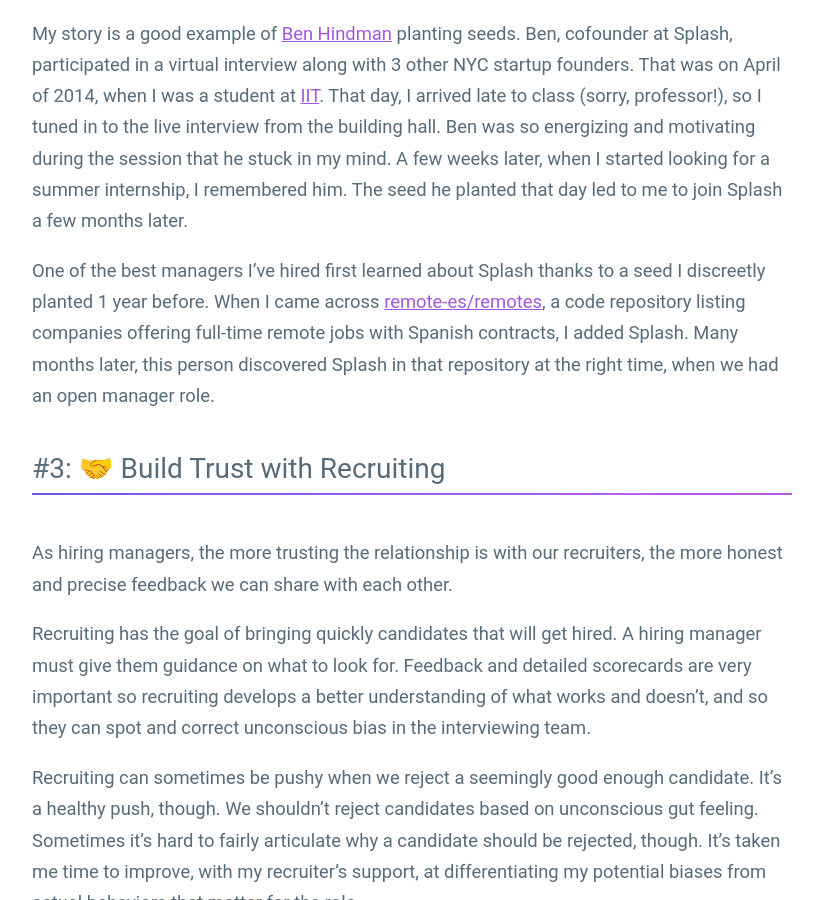
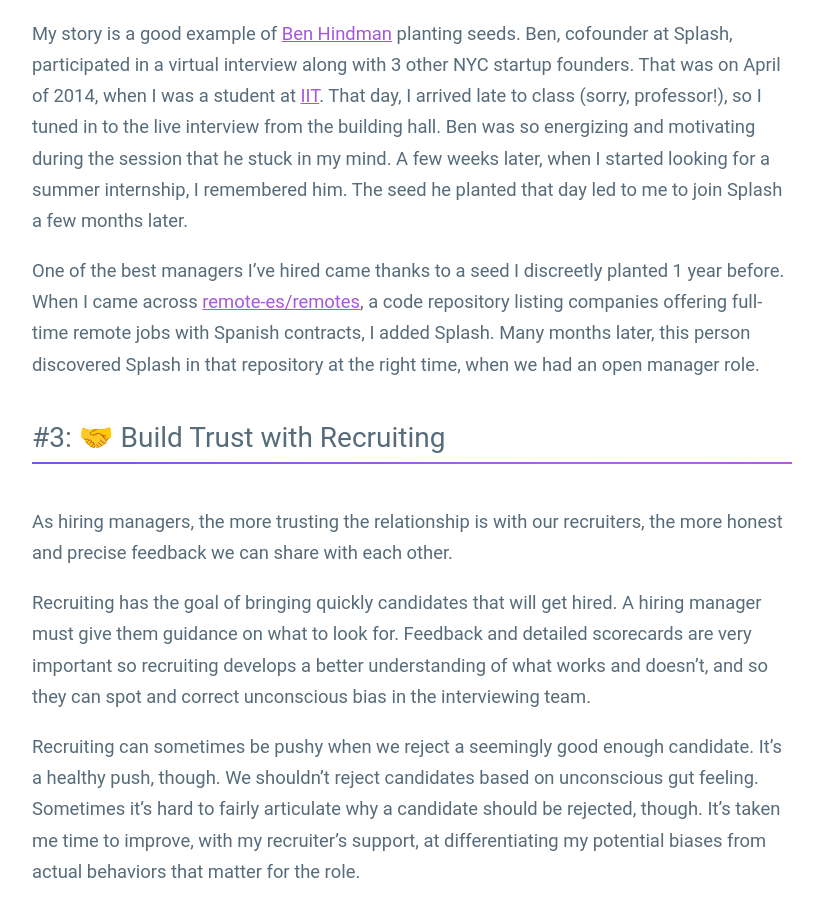
Before and after one commit to guillermodlpa/site, a Jekyll site: the page built from _posts/2022-03-17-hiring-manager-lessons-learned.markdown, in a window 1280 px wide and 900 px high, scrolled down 2194 px. Shown: the whole window, without its empty margins (228-1051 px from the left). Built offline with Jekyll 4.4.1, drawn with Linux system fonts in a browser that asks for light colours.

Commit message:
Updated Hiring Manager Lessons Learned

```diff
--- a/_posts/2022-03-17-hiring-manager-lessons-learned.markdown
+++ b/_posts/2022-03-17-hiring-manager-lessons-learned.markdown
@@ -33,7 +33,7 @@
 
 My story is a good example of [Ben Hindman](https://twitter.com/bennydotevents?lang=en) planting seeds. Ben, cofounder at Splash, participated in a virtual interview along with 3 other NYC startup founders. That was on April of 2014, when I was a student at [IIT](https://www.iit.edu/). That day, I arrived late to class (sorry, professor!), so I tuned in to the live interview from the building hall. Ben was so energizing and motivating during the session that he stuck in my mind. A few weeks later, when I started looking for a summer internship, I remembered him. The seed he planted that day led to me to join Splash a few months later.
 
-One of the best managers I’ve hired first learned about Splash thanks to a seed I discreetly planted 1 year before. When I came across [remote-es/remotes](https://github.com/remote-es/remotes), a code repository listing companies offering full-time remote jobs with Spanish contracts, I added Splash. Many months later, this person discovered Splash in that repository at the right time, when we had an open manager role.
+One of the best managers I’ve hired came thanks to a seed I discreetly planted 1 year before. When I came across [remote-es/remotes](https://github.com/remote-es/remotes), a code repository listing companies offering full-time remote jobs with Spanish contracts, I added Splash. Many months later, this person discovered Splash in that repository at the right time, when we had an open manager role.
 
 ## #3: 🤝 Build Trust with Recruiting
 
```
